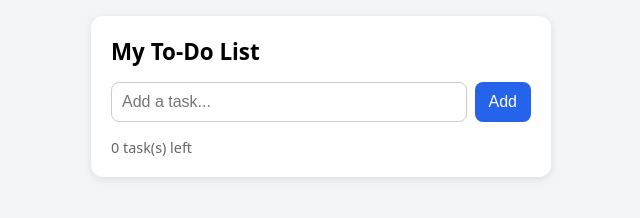
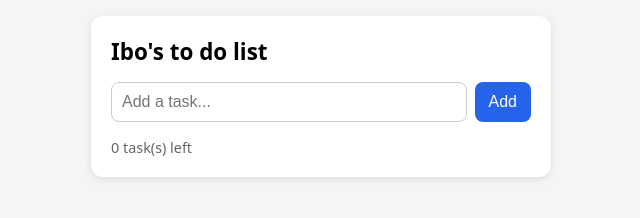
Before and after one commit to iboayrula/Testapp1-, a plain HTML site: page index.html in a window 1280 px wide. Shown: the full height of the page, 319-959 px from the left. Drawn offline with Linux system fonts and the light colour scheme.

Commit message:
Change page title

```diff
--- a/index.html
+++ b/index.html
@@ -60,7 +60,7 @@
 
 <body>
   <div class="card">
-    <h1>My To-Do List</h1>
+    <h1>Ibo's to do list</h1>
 
     <div class="row">
       <input type="text" id="taskInput" placeholder="Add a task..." />
```
